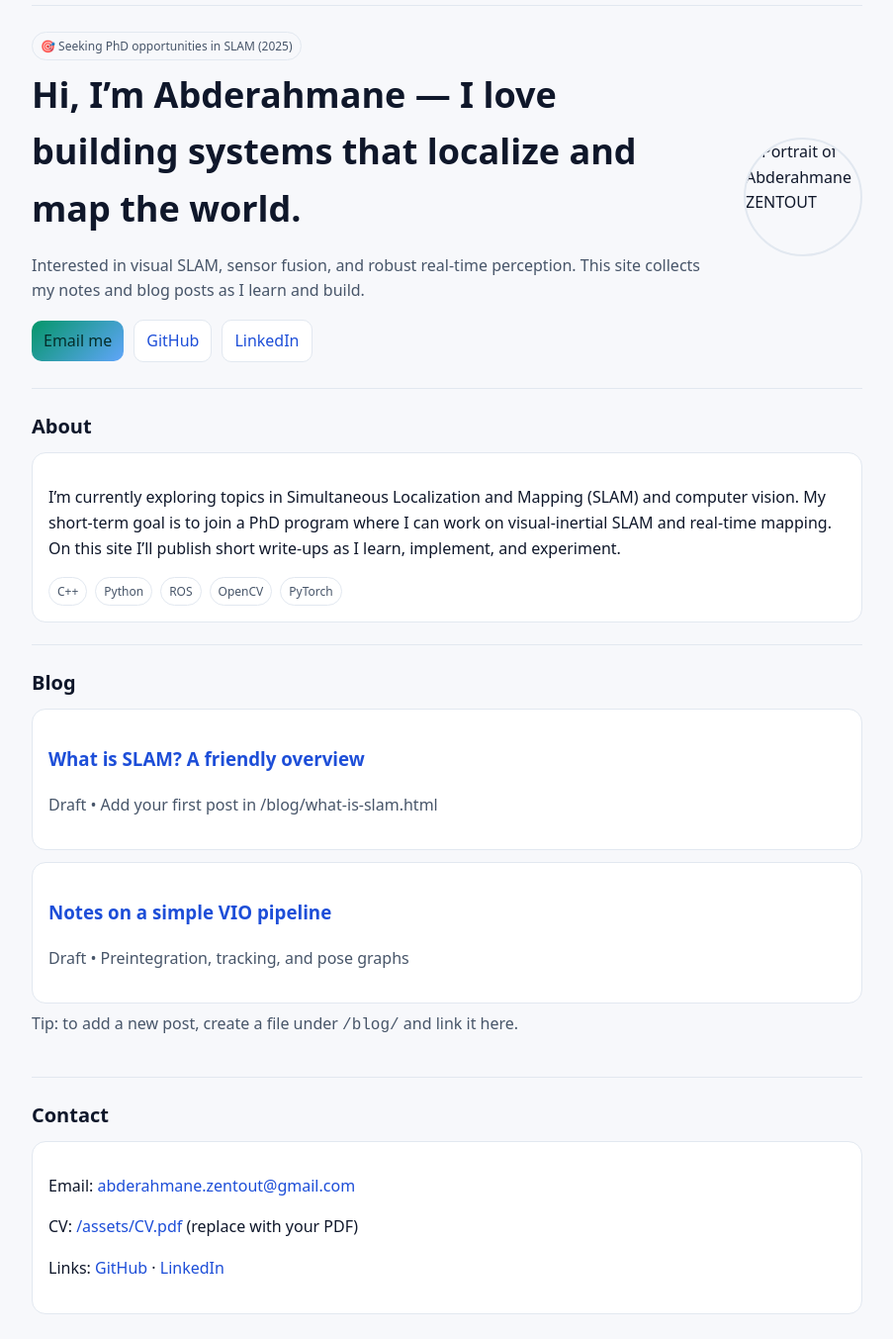
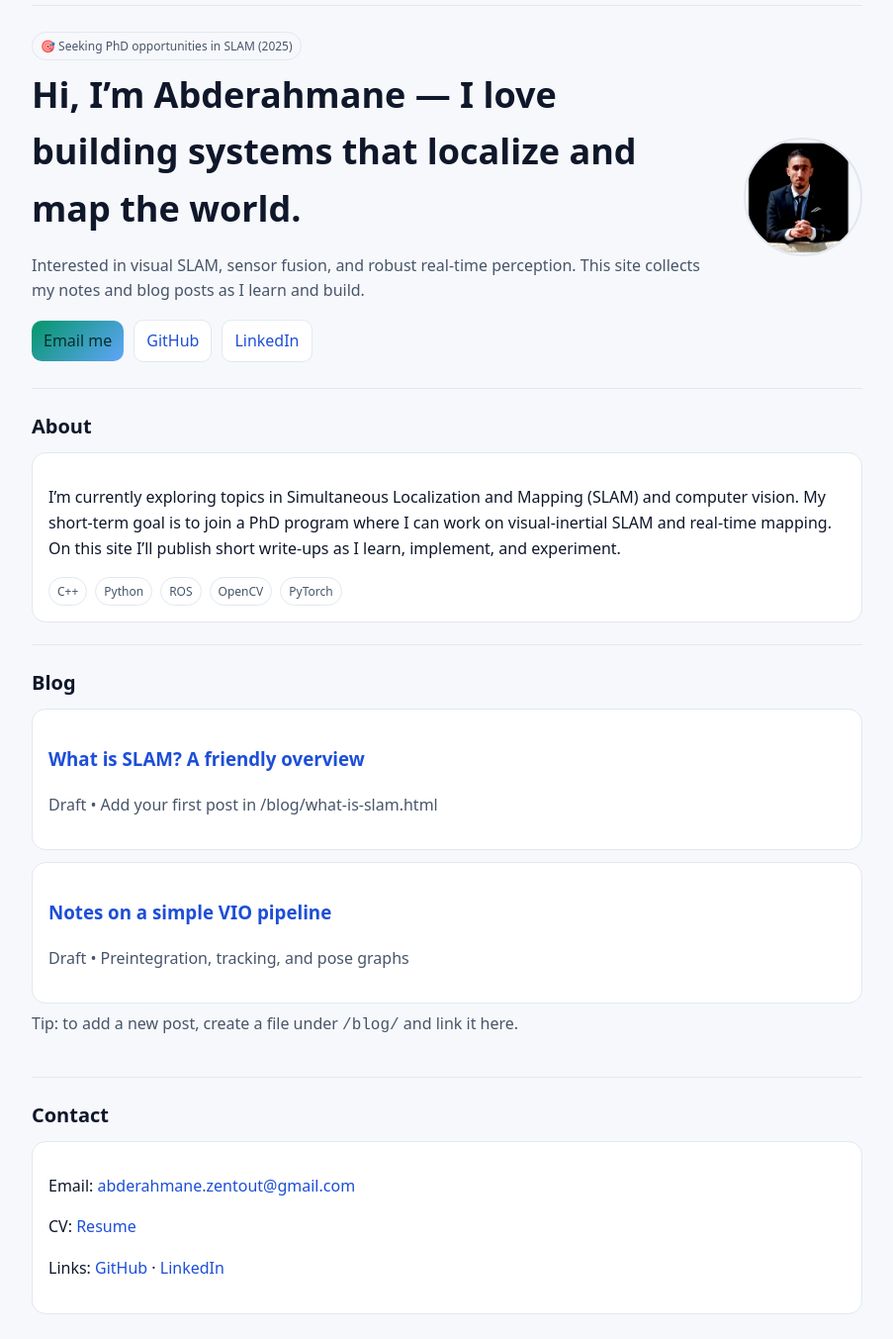
Before and after one commit to Abde951/abde951.github.io, a plain HTML site: page index.html in a window 1280 px wide. Shown: the part 100-1453 px from the top of the page at 99% size, without its empty margins (188-1091 px from the left). Drawn offline with Linux system fonts and the light colour scheme.

Commit message:
other corrections

```diff
--- a/index.html
+++ b/index.html
@@ -65,7 +65,7 @@
           <a class="btn" href="https://www.linkedin.com/in/abz11/">LinkedIn</a>
         </div>
       </div>
-      <img src="/assets/avatar.jpg" alt="Portrait of Abderahmane ZENTOUT">
+      <img src="/assets/avatar.png" alt="Portrait of Abderahmane ZENTOUT">
     </section>
 
     <section id="about">
@@ -104,7 +104,7 @@
       <h2>Contact</h2>
       <div class="card">
         <p>Email: <a href="mailto:abderahmane.zentout@gmail.com">abderahmane.zentout@gmail.com</a></p>
-        <p>CV: <a href="/assets/CV.pdf">/assets/CV.pdf</a> (replace with your PDF)</p>
+        <p>CV: <a href="/assets/CV.pdf">Resume</a></p>
         <p>Links: <a href="https://github.com/Abde951">GitHub</a> · <a href="https://www.linkedin.com/in/abz11/">LinkedIn</a></p>
       </div>
     </section>
```
Also changed, not shown: 1 other file.
